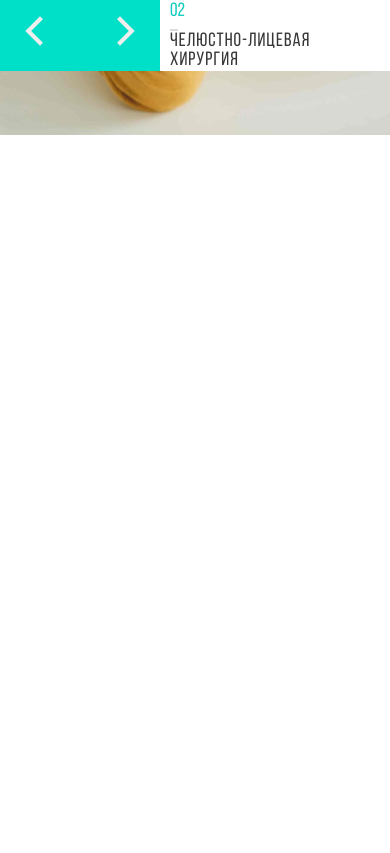
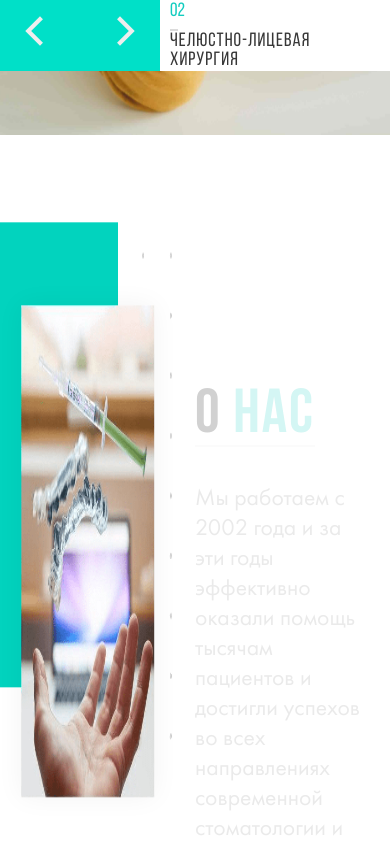
Before and after one commit to ilsrbn/nextjs-sirius, a Next.js app: page / in a window 390 px wide. Shown: the part 709-1562 px from the top of the page. Before the commit the page ends 844 px from the top, so only its background shows below. Built offline with nearby package versions, Linux system fonts and the light colour scheme.

Commit message:
chenge viewport from 10vh to 100%

```diff
--- a/components/content/slides/Slide_1.js
+++ b/components/content/slides/Slide_1.js
@@ -11,7 +11,7 @@ function Slide1() {
 		<div className="container__slide">
 			<div className="container__text">
 				<span className="container__header">
-					<h2 data-swiper-parallax='40%' data-swiper-parallax-opacity={ 0.5 }>F I X E D</h2>
+					<h2 data-swiper-parallax='40%' data-swiper-parallax-opacity={ 0.5 }>P R E - F I X E D</h2>
 					<h1 data-swiper-parallax='20%' data-swiper-parallax-opacity={ 0.2 }>{curloc.h1}</h1>
 					<h2 data-swiper-parallax='40%' data-swiper-parallax-opacity={ 0.5 }>{curloc.h2}</h2>
 				</span>
--- a/styles/Content.css
+++ b/styles/Content.css
@@ -3,7 +3,7 @@
 	height: auto;
 	width: auto;
 	left: 17.2vw;
-	top: 13.9vh;
+	top: 13.9%;
   overflow: hidden;
 }
 
@@ -34,6 +34,14 @@
     left: 0;
   }
 
+  .page {
+    height: 86.1%;
+  }
+
+  .swiper-slide {
+    flex: 0 1 86.1vh;
+  }
+
   .wrapper {
     width: 100vw;
   }
```
